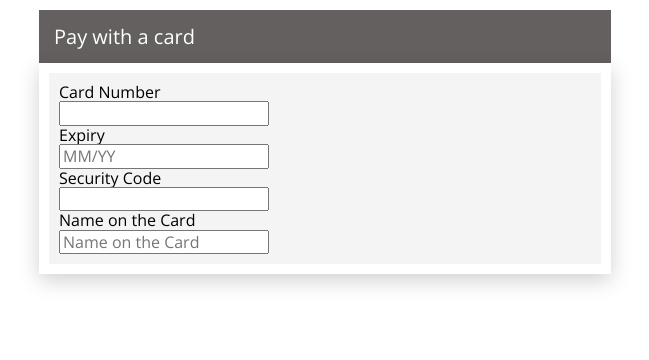
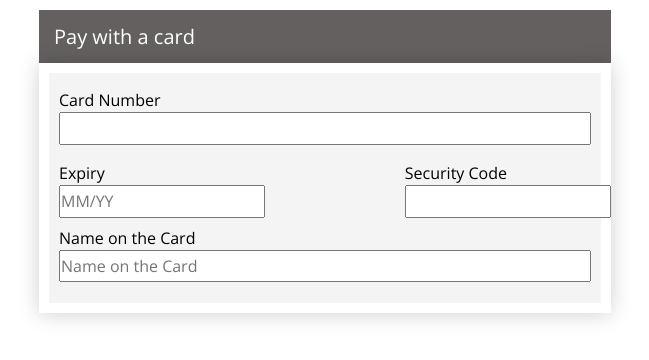
Before and after one commit to itsnick86/Global-Payments-Project, a plain HTML site: page index.html in a window 1280 px wide. Shown: the whole page, without its empty margins (315-964 px from the left). Drawn offline with nearby package versions, Linux system fonts and the light colour scheme.

Commit message:
Positioned form labels and inputs

```diff
--- a/css/main.css
+++ b/css/main.css
@@ -17,6 +17,7 @@ img {
     max-width: 100%;
 }
 
+
 /********************************
 BODY ELEMENTS
 *********************************/
@@ -34,7 +35,7 @@ BODY ELEMENTS
 }
 
 #form-outline {
-    box-shadow: 0 6px 20px 0 rgba(0, 0, 0, 0.19);
+    box-shadow: 0 1px 20px 0 rgba(0, 0, 0, 0.19);
     background-color: white;
     padding: 10px 10px;
 }
@@ -44,3 +45,45 @@ form {
     margin: 0px;
     padding: 10px 10px;
 }
+
+form div {
+    margin: 8px 0px;
+}
+
+form input {
+    margin: 3px 0px;
+    padding: 5px 0px;
+}
+
+#card-number {
+    width: 100%;
+}
+
+#expiry-container {
+    float: left;
+    width: 60%;
+}
+
+#security-code-container {
+    float: right;
+    width: 35%;
+}
+
+#card-name {
+    width: 100%;
+}
+
+#card-name-container {
+    clear: both;
+}
+
+
+/********************************
+FLOAT CLEARFIX
+*********************************/
+
+.group:after {
+    content: "";
+    display: table;
+    clear: both;
+  }
--- a/index.html
+++ b/index.html
@@ -21,19 +21,19 @@
             </div>
                 <div id="form-outline">
                     <form>
-                        <div>
+                        <div id="card-number-container">
                             <label for="card-number">Card Number</label><br>
                             <input type="text" id="card-number" name="card-number">
                         </div>
-                        <div>
+                        <div id="expiry-container">
                             <label for="expiry">Expiry</label><br>
                             <input type="text" id="expiry" name="expiry" placeholder="MM/YY">
                         </div>
-                        <div>
+                        <div id="security-code-container">
                             <label for="security-code">Security Code</label><br>
-                            <input type="number" id="security-code" name="security-code">
+                            <input type="text" id="security-code" name="security-code">
                         </div>
-                        <div>
+                        <div id="card-name-container">
                             <label for="card-name">Name on the Card</label><br>
                             <input type="text" id="card-name" name="card-name" placeholder="Name on the Card">
                         </div>
```
